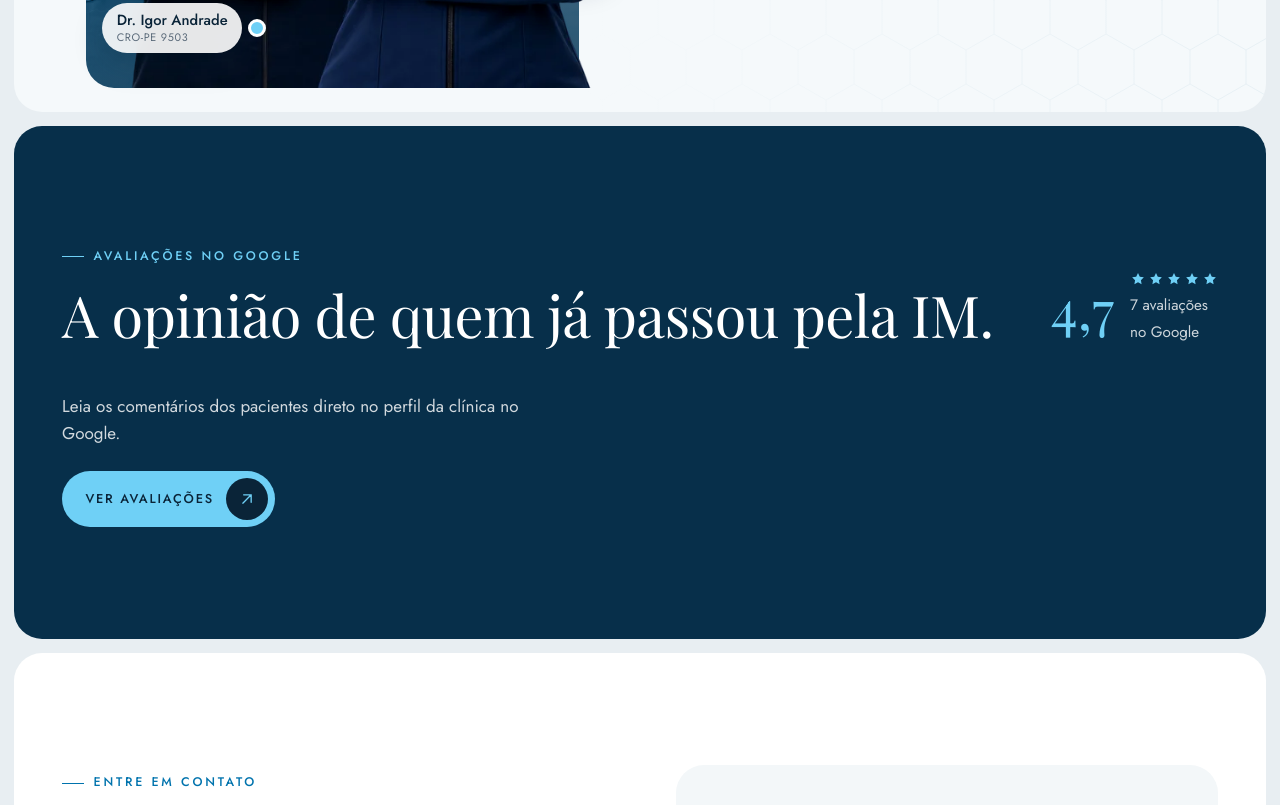
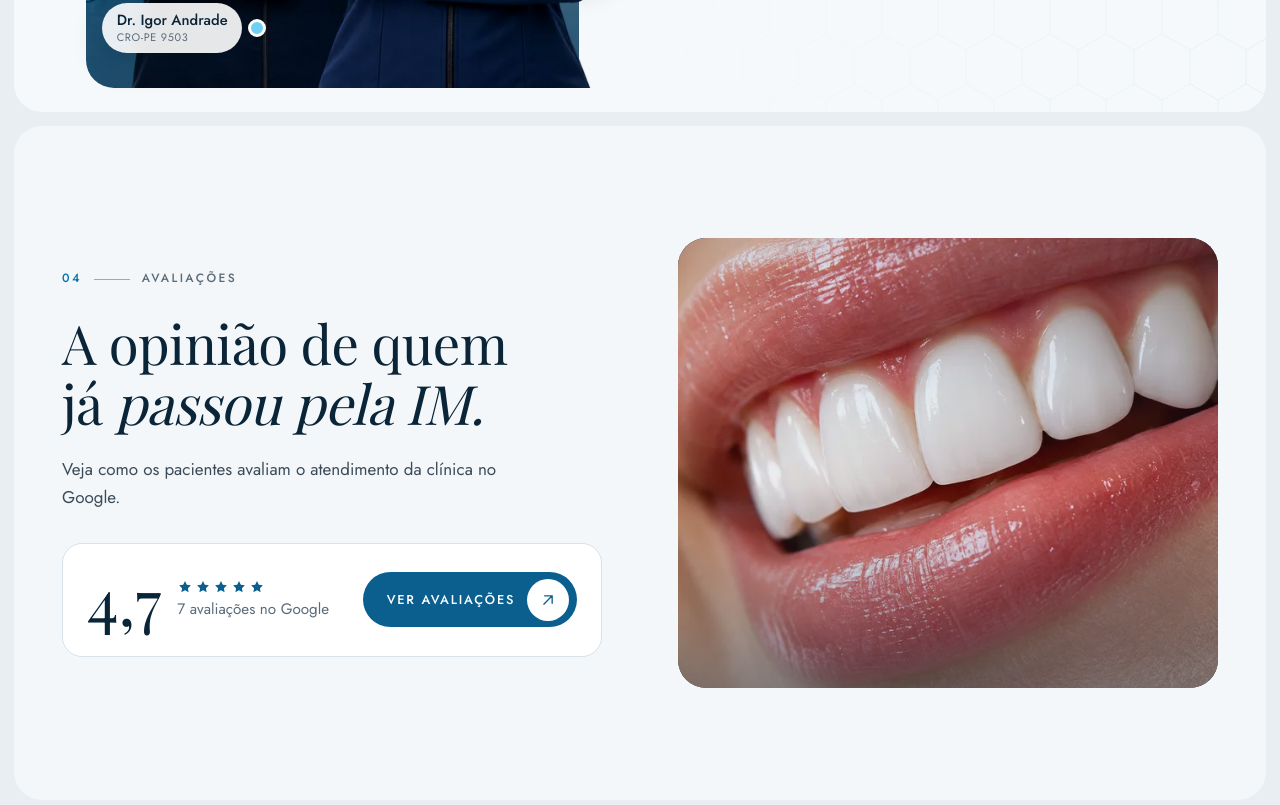
Before and after one commit to marioflaviosantos-cmd/doctorsmile, a plain HTML site: page index.html in a window 1280 px wide. Shown: the part 2935-3740 px from the top of the page. Drawn offline with nearby package versions, Linux system fonts and the light colour scheme; a web font is replaced by a local one.

Commit message:
Redesenha a secao de avaliacoes com a nota do Google e foto
Co-Authored-By: Claude Sonnet 5.5 <noreply@anthropic.com>

```diff
--- a/index.html
+++ b/index.html
@@ -195,25 +195,18 @@ p{margin:0}
 .eq-fecho{margin:var(--e4) 0 var(--e3);font-weight:500;color:var(--tinta)}
 
 /* depoimentos */
-.depo{background:var(--marinho-fundo);color:#fff;border-radius:var(--r3);margin:0 8px}
-.depo h2{color:#fff;font-size:clamp(2.2rem,6vw,3.6rem)}
-.depo .sobrelinha{color:var(--ouro)}
-.depo-cabeca{display:grid;gap:var(--e3);margin-bottom:var(--e5)}
-.nota{display:flex;align-items:center;gap:var(--e2)}
-.nota strong{font-size:3.4rem;font-weight:300;line-height:1;color:var(--ouro)}
-.nota span{font-size:.95rem;line-height:1.4;color:rgba(255,255,255,.8)}
-.estrelas{display:flex;gap:2px;color:var(--ouro);margin-bottom:.25rem}
+.secao.depo{background:var(--nevoa)}
+.depo-grade{display:grid;gap:var(--e5);align-items:center}
+.depo-texto h2{max-width:15ch;margin:var(--e3) 0 var(--e3);font-size:clamp(2.2rem,5vw,3.4rem);line-height:1.1}
+.depo-texto>p{max-width:28rem;margin:0}
+.depo-nota{display:flex;flex-wrap:wrap;align-items:center;justify-content:space-between;gap:var(--e3);margin-top:var(--e4);padding:var(--e3);border-radius:var(--r2);background:var(--papel);border:1px solid var(--linha)}
+.depo-media{display:flex;align-items:center;gap:var(--e2);font-size:.95rem;line-height:1.4;color:var(--suave)}
+.depo-media strong{font-family:var(--serifa);font-weight:400;font-size:4rem;line-height:1;color:var(--tinta)}
+.estrelas{display:flex;gap:2px;color:var(--marinho);margin-bottom:.3rem}
 .estrelas svg{width:16px;height:16px;fill:currentColor}
-.trilho{display:flex;gap:var(--e2);overflow-x:auto;scroll-snap-type:x mandatory;padding-bottom:var(--e2);scrollbar-width:none}
-.trilho::-webkit-scrollbar{display:none}
-.cartao{flex:0 0 86%;scroll-snap-align:start;display:flex;flex-direction:column;justify-content:space-between;gap:var(--e3);padding:var(--e4) var(--e3);border-radius:var(--r2);background:rgba(255,255,255,.06);border:1px solid rgba(255,255,255,.12)}
-.cartao blockquote{margin:0;font-size:1.0625rem;line-height:1.65;color:rgba(255,255,255,.9)}
-.cartao footer{display:flex;align-items:center;gap:.75rem;font-size:.95rem}
-.inicial{display:grid;place-items:center;width:40px;height:40px;border-radius:50%;background:var(--ouro);color:var(--tinta);font-weight:500}
-.cartao footer small{display:block;color:rgba(255,255,255,.6);font-size:.8rem}
-.carrossel-setas{display:flex;gap:.5rem;margin-top:var(--e3)}
-.carrossel-setas button{display:grid;place-items:center;width:48px;height:48px;border-radius:50%;border:1px solid rgba(255,255,255,.3);background:transparent;color:#fff;cursor:pointer;transition:border-color .2s,background-color .2s}
-.carrossel-setas button:hover{border-color:var(--ouro);background:rgba(111,208,246,.12)}
+.depo-foto{position:relative;overflow:hidden;width:100%;max-width:620px;justify-self:center;margin:0;aspect-ratio:1;border-radius:var(--r3);background:var(--marinho-fundo)}
+.depo-foto img{display:block;width:100%;height:100%;object-fit:cover}
+.depo-foto::after{content:"";position:absolute;inset:0;background:linear-gradient(180deg,rgba(10,95,143,.18),rgba(7,47,74,.06) 55%,rgba(7,47,74,.45))}
 
 /* agendar */
 .agendar-grade{display:grid;gap:var(--e3)}
@@ -247,7 +240,6 @@ p{margin:0}
 .com-js [data-revela].visto{opacity:1;transform:none}
 
 @media (min-width:640px){
-  .cartao{flex-basis:calc(50% - .5rem)}
   .numeros{grid-template-columns:repeat(4,1fr)}
   .numero,.numero:nth-child(even){padding:var(--e4) var(--e3)}
   .numero:first-child{padding-left:0}
@@ -302,12 +294,11 @@ p{margin:0}
   .selo-a{right:2%;top:30%}
   .selo-b{left:-16%;bottom:24%}
   .folha{width:calc(100% - 28px);max-width:var(--quadro);margin:14px auto}
-  .depo{width:calc(100% - 28px);max-width:var(--quadro);margin:0 auto}
   .miolo{max-width:calc(var(--larg) + 2*var(--e5));padding:0 var(--e5)}
   .secao{padding:var(--e7) 0}
   .sobre-topo{grid-template-columns:1fr 1.2fr;align-items:end;gap:var(--e6)}
-  .depo-cabeca{grid-template-columns:1fr auto;align-items:end}
-  .cartao{flex-basis:calc(33.333% - .7rem)}
+  .depo-grade{grid-template-columns:minmax(0,1fr) minmax(0,1fr);gap:clamp(3rem,6vw,6rem)}
+  .depo-foto{max-width:none;aspect-ratio:6/5}
   .agendar-grade{grid-template-columns:1fr 1fr;gap:var(--e6);align-items:start}
   .form{padding:var(--e5) var(--e4)}
   .rodape-grade{grid-template-columns:1.2fr 1fr 1fr 1fr}
@@ -319,8 +310,6 @@ p{margin:0}
   *,*::before,*::after{transition:none!important;animation:none!important}
   .com-js [data-revela]{opacity:1;transform:none}
 }
-.avaliacao-lado{display:grid;gap:var(--e3);justify-items:start;margin-top:var(--e4)}
-.avaliacao-lado p{max-width:32rem;color:rgba(255,255,255,.82)}
 /* hero responsiva: celular e tablet fundem a foto no fundo; telas médias afastam o texto das pessoas */
 @media (max-width:959px){
   .palco{background:linear-gradient(180deg,#0A3D63 0%,#17315C 45%,#1D285B 70%)}
@@ -401,7 +390,7 @@ p{margin:0}
 }
 /* tipografia: mesmo padrão da dobra 3 em todo o site */
 h1 em,h2 em,.palco h1 em{font-style:italic}
-.numero strong,.nota strong{font-family:var(--serifa);font-weight:400}
+.numero strong{font-family:var(--serifa);font-weight:400}
 .sol-card h3,.rodape h3{font-family:var(--f);font-weight:500}
 .btn,.trat-acao{font-size:.8rem;letter-spacing:.14em;text-transform:uppercase}
 </style>
@@ -540,25 +529,20 @@ h1 em,h2 em,.palco h1 em{font-style:italic}
 
 </main>
 
-<section class="secao depo" id="depoimentos" aria-labelledby="t-depo">
-  <div class="miolo" data-carrossel>
-    <div class="depo-cabeca">
-      <div>
-        <span class="sobrelinha">Avaliações no Google</span>
-        <h2 id="t-depo" style="margin-top:1rem">A opinião de quem já passou pela IM.</h2>
-      </div>
-      <div class="nota">
-        <strong>4,7</strong>
-        <div>
-          <div class="estrelas" aria-hidden="true"><svg viewBox="0 0 24 24"><path d="m12 3 2.7 5.6 6.1.8-4.4 4.3 1 6.1L12 17l-5.4 2.8 1-6.1-4.4-4.3 6.1-.8z"/></svg><svg viewBox="0 0 24 24"><path d="m12 3 2.7 5.6 6.1.8-4.4 4.3 1 6.1L12 17l-5.4 2.8 1-6.1-4.4-4.3 6.1-.8z"/></svg><svg viewBox="0 0 24 24"><path d="m12 3 2.7 5.6 6.1.8-4.4 4.3 1 6.1L12 17l-5.4 2.8 1-6.1-4.4-4.3 6.1-.8z"/></svg><svg viewBox="0 0 24 24"><path d="m12 3 2.7 5.6 6.1.8-4.4 4.3 1 6.1L12 17l-5.4 2.8 1-6.1-4.4-4.3 6.1-.8z"/></svg><svg viewBox="0 0 24 24"><path d="m12 3 2.7 5.6 6.1.8-4.4 4.3 1 6.1L12 17l-5.4 2.8 1-6.1-4.4-4.3 6.1-.8z"/></svg></div>
-          <span>7 avaliações<br>no Google</span>
-        </div>
+<section class="secao depo folha" id="depoimentos" aria-labelledby="t-depo">
+  <div class="miolo depo-grade">
+    <div class="depo-texto" data-revela>
+      <span class="sol-olho"><b>04</b> Avaliações</span>
+      <h2 id="t-depo">A opinião de quem já <em>passou pela IM.</em></h2>
+      <p>Veja como os pacientes avaliam o atendimento da clínica no Google.</p>
+      <div class="depo-nota">
+        <div class="depo-media"><strong>4,7</strong> <div><div class="estrelas" aria-hidden="true"><svg viewBox="0 0 24 24"><path d="m12 3 2.7 5.6 6.1.8-4.4 4.3 1 6.1L12 17l-5.4 2.8 1-6.1-4.4-4.3 6.1-.8z"/></svg><svg viewBox="0 0 24 24"><path d="m12 3 2.7 5.6 6.1.8-4.4 4.3 1 6.1L12 17l-5.4 2.8 1-6.1-4.4-4.3 6.1-.8z"/></svg><svg viewBox="0 0 24 24"><path d="m12 3 2.7 5.6 6.1.8-4.4 4.3 1 6.1L12 17l-5.4 2.8 1-6.1-4.4-4.3 6.1-.8z"/></svg><svg viewBox="0 0 24 24"><path d="m12 3 2.7 5.6 6.1.8-4.4 4.3 1 6.1L12 17l-5.4 2.8 1-6.1-4.4-4.3 6.1-.8z"/></svg><svg viewBox="0 0 24 24"><path d="m12 3 2.7 5.6 6.1.8-4.4 4.3 1 6.1L12 17l-5.4 2.8 1-6.1-4.4-4.3 6.1-.8z"/></svg></div><span>7 avaliações no Google</span></div></div>
+        <a class="btn btn-marinho" href="https://www.google.com/maps/search/?api=1&query=IM%20Odontologia%20Especializada%20R.%20Cleto%20Camp%C3%AAlo%2C%2098%20Garanhuns%20PE"><span class="btn-roll"><span>Ver avaliações</span><span aria-hidden="true">Ver avaliações</span></span> <span class="seta" aria-hidden="true"><svg class="ico" viewBox="0 0 24 24"><path d="M7 17 17 7M8 7h9v9"/></svg><svg class="ico" viewBox="0 0 24 24"><path d="M7 17 17 7M8 7h9v9"/></svg></span></a>
       </div>
     </div>
-    <div class="avaliacao-lado">
-      <p>Leia os comentários dos pacientes direto no perfil da clínica no Google.</p>
-      <a class="btn btn-ouro" href="https://www.google.com/maps/search/?api=1&query=IM%20Odontologia%20Especializada%20R.%20Cleto%20Camp%C3%AAlo%2C%2098%20Garanhuns%20PE"><span class="btn-roll"><span>Ver avaliações</span><span aria-hidden="true">Ver avaliações</span></span> <span class="seta" aria-hidden="true"><svg class="ico" viewBox="0 0 24 24"><path d="M7 17 17 7M8 7h9v9"/></svg><svg class="ico" viewBox="0 0 24 24"><path d="M7 17 17 7M8 7h9v9"/></svg></span></a>
-    </div>
+    <figure class="depo-foto" data-revela>
+      <img src="/img/trat-aparelho.webp" alt="" width="640" height="640" loading="lazy" decoding="async">
+    </figure>
   </div>
 </section>
 
```
